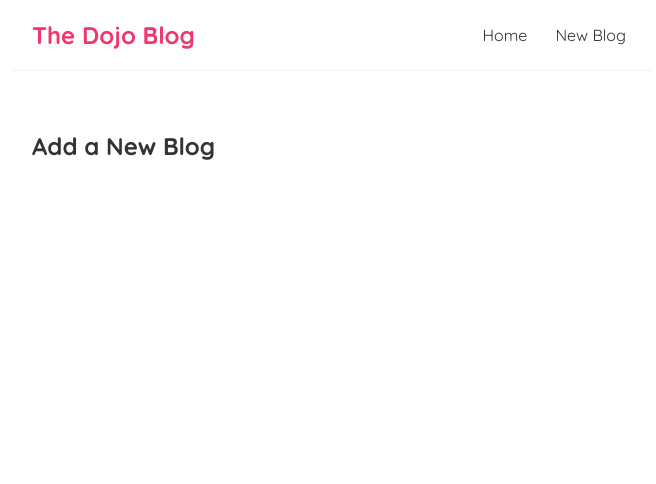
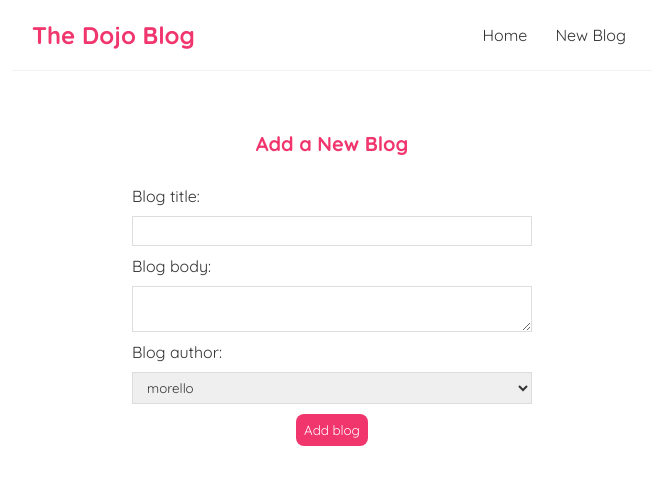
Before and after one commit to DomMorello/Doms_ReactJS, a React (Create React App) app in the folder netNinja/dojo-blog/: page /create in a window 1280 px wide. Shown: the top 484 px of the page, without its empty margins (308-964 px from the left). Built offline with nearby package versions, Linux system fonts and the light colour scheme.

Commit message:
net ninja #27 done

```diff
--- a/netNinja/dojo-blog/src/App.js
+++ b/netNinja/dojo-blog/src/App.js
@@ -1,6 +1,7 @@
 import NavBar from "./NavBar";
 import Home from "./Home";
 import Create from "./Create";
+import BlogDetails from "./BlogDetails";
 import { BrowserRouter as Router, Route, Switch } from "react-router-dom";
 
 function App() {
@@ -16,6 +17,9 @@
             <Route path="/create">
               <Create />
             </Route>
+            <Route path="/blogs/:id">
+              <BlogDetails />
+            </Route>
           </Switch>
         </div>
       </div>
--- /dev/null
+++ b/netNinja/dojo-blog/src/BlogDetails.js
@@ -0,0 +1,23 @@
+import {useParams} from 'react-router-dom';
+import useFetch from "./useFetch";
+
+const BlogDetails = () => {
+  const { id } = useParams();
+  const {data: blog, error, isPending} = useFetch("http://localhost:8000/blogs/" + id);
+
+  return (
+    <div className="blog-details">
+      {isPending && <div>Loading...</div>}
+      {error && <div>{error}</div>}
+      {blog && (
+        <article>
+          <h2>{blog.title}</h2>
+          <p>Written by {blog.author}</p>
+          <div>{blog.body}</div>
+        </article>
+      )}
+    </div>
+  );
+}
+
+export default BlogDetails;
--- a/netNinja/dojo-blog/src/BlogList.js
+++ b/netNinja/dojo-blog/src/BlogList.js
@@ -1,11 +1,15 @@
+import {Link} from "react-router-dom";
+
 const BlogList = ({ blogs, title }) => {
   return (
     <div className="blog-list">
       <h2>{title}</h2>
       {blogs.map(blog => (
         <div className="blog-preview" key={blog.id}>
-          <h2>{blog.title}</h2>
-          <p>Written by {blog.author}</p>
+          <Link to={`/blogs/${blog.id}`}>
+            <h2>{blog.title}</h2>
+            <p>Written by {blog.author}</p>
+          </Link>
         </div>
       ))}
     </div>
--- a/netNinja/dojo-blog/src/Create.js
+++ b/netNinja/dojo-blog/src/Create.js
@@ -1,7 +1,34 @@
+import { useState } from "react";
+
 const Create = () => {
+  const [title, setTitle] = useState("");
+  const [body, setBody] = useState("");
+  const [author, setAuthor] = useState("morello");
+
   return (
     <div className="create">
       <h2>Add a New Blog</h2>
+      <form>
+        <label>Blog title:</label>
+        <input
+          type="text"
+          required
+          value={title}
+          onChange={e => setTitle(e.target.value)}
+        />
+        <label>Blog body:</label>
+        <textarea
+          required
+          value={body}
+          onChange={e => setBody(e.target.value)}
+        />
+        <label>Blog author:</label>
+        <select value={author} onChange={e => setAuthor(e.target.value)}>
+          <option value="morello">morello</option>
+          <option value="donglee">donglee</option>
+        </select>
+        <button>Add blog</button>
+      </form>
     </div>
   );
 };
--- a/netNinja/dojo-blog/src/index.css
+++ b/netNinja/dojo-blog/src/index.css
@@ -50,3 +50,51 @@
   color: #f1356d;
   margin-bottom: 8px;
 }
+
+.blog-preview a {
+  text-decoration: none;
+}
+
+/* blog details page */
+.blog-details h2 {
+  font-size: 20px;
+  color: #f1356d;
+  margin-bottom: 10px;
+}
+.blog-details div {
+  margin: 20px 0;
+}
+
+/* create new blog form */
+.create {
+  max-width: 400px;
+  margin: 0 auto;
+  text-align: center;
+}
+.create label {
+  text-align: left;
+  display: block;
+}
+.create h2 {
+  font-size: 20px;
+  color: #f1356d;
+  margin-bottom: 30px;
+}
+.create input,
+.create textarea,
+.create select {
+  width: 100%;
+  padding: 6px 10px;
+  margin: 10px 0;
+  border: 1px solid #ddd;
+  box-sizing: border-box;
+  display: block;
+}
+.create button {
+  background: #f1356d;
+  color: #fff;
+  border: 0;
+  padding: 8px;
+  border-radius: 8px;
+  cursor: pointer;
+}
```
